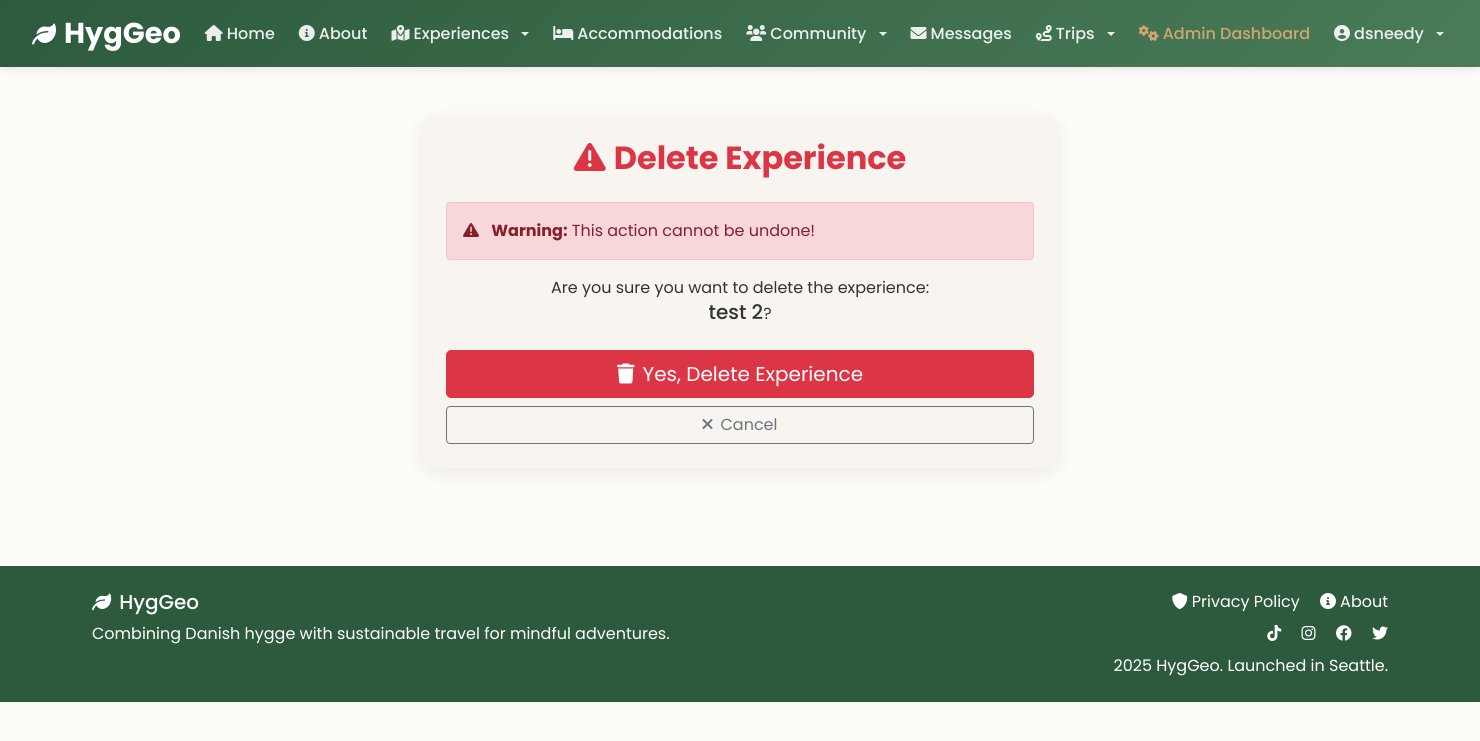
After one commit to dsneed123/HygGeo, a Django app: a page that uses HygGeo/experiences/templates/experiences/delete_experience.html in a window 1480 px wide. The commit adds this page. Shown: the top 741 px of the page. Run offline with Django 5.2, Linux system fonts and the light colour scheme; a user stored in the database is signed in; data comes from the database, SQL or seed files in the repository; both versions use the stored data as it was after the commit; some libraries are stand-ins or nearby versions.

Commit message:
delete experiences

```diff
--- /dev/null
+++ b/HygGeo/experiences/templates/experiences/delete_experience.html
@@ -0,0 +1,48 @@
+{% extends 'base.html' %}
+
+{% block title %}Delete {{ experience.title }} - HygGeo{% endblock %}
+
+{% block content %}
+<div class="container py-5">
+    <div class="row justify-content-center">
+        <div class="col-lg-6">
+            <div class="card card-hygge">
+                <div class="card-body p-4">
+                    <h2 class="card-title fw-bold text-center mb-4 text-danger">
+                        <i class="fas fa-exclamation-triangle me-2"></i>Delete Experience
+                    </h2>
+
+                    <div class="alert alert-danger">
+                        <i class="fas fa-warning me-2"></i>
+                        <strong>Warning:</strong> This action cannot be undone!
+                    </div>
+
+                    <p class="text-center mb-4">
+                        Are you sure you want to delete the experience:<br>
+                        <strong class="h5">{{ experience.title }}</strong>?
+                    </p>
+
+                    {% if experience.main_image %}
+                    <div class="text-center mb-4">
+                        <img src="{{ experience.main_image.url }}" alt="{{ experience.title }}"
+                             style="max-width: 200px; height: auto;">
+                    </div>
+                    {% endif %}
+
+                    <form method="post">
+                        {% csrf_token %}
+                        <div class="d-grid gap-2">
+                            <button type="submit" class="btn btn-danger btn-lg">
+                                <i class="fas fa-trash me-2"></i>Yes, Delete Experience
+                            </button>
+                            <a href="{% url 'experiences:experience_detail' experience.slug %}" class="btn btn-outline-secondary">
+                                <i class="fas fa-times me-2"></i>Cancel
+                            </a>
+                        </div>
+                    </form>
+                </div>
+            </div>
+        </div>
+    </div>
+</div>
+{% endblock %}
--- a/HygGeo/experiences/urls.py
+++ b/HygGeo/experiences/urls.py
@@ -15,6 +15,7 @@ urlpatterns = [
     path('add/', views.add_experience, name='add_experience'),
     path('experience/<slug:slug>/', views.experience_detail_view, name='experience_detail'),
     path('experience/<slug:slug>/edit/', views.edit_experience, name='edit_experience'),
+    path('experience/<slug:slug>/delete/', views.delete_experience, name='delete_experience'),
 
     # Destinations - SPECIFIC PATHS FIRST, THEN GENERAL ONES
     path('destinations/', views.destination_list_view, name='destination_list'),
--- a/HygGeo/experiences/views.py
+++ b/HygGeo/experiences/views.py
@@ -710,6 +710,21 @@ def edit_experience(request, slug):
         'categories': categories,
     })
 
+@user_passes_test(lambda u: u.is_staff)
+def delete_experience(request, slug):
+    """Delete an experience"""
+    experience = get_object_or_404(Experience, slug=slug)
+
+    if request.method == "POST":
+        experience_title = experience.title
+        experience.delete()
+        messages.success(request, f'✅ Experience "{experience_title}" has been deleted.')
+        return redirect('experiences:experience_list')
+
+    return render(request, 'experiences/delete_experience.html', {
+        'experience': experience
+    })
+
 # Experience Type Management Views
 
 @user_passes_test(lambda u: u.is_staff)
```
Also changed, not shown: HygGeo/experiences/templates/experiences/edit_experience.html (+8 -3 lines), HygGeo/db.sqlite3, 1 other file.
